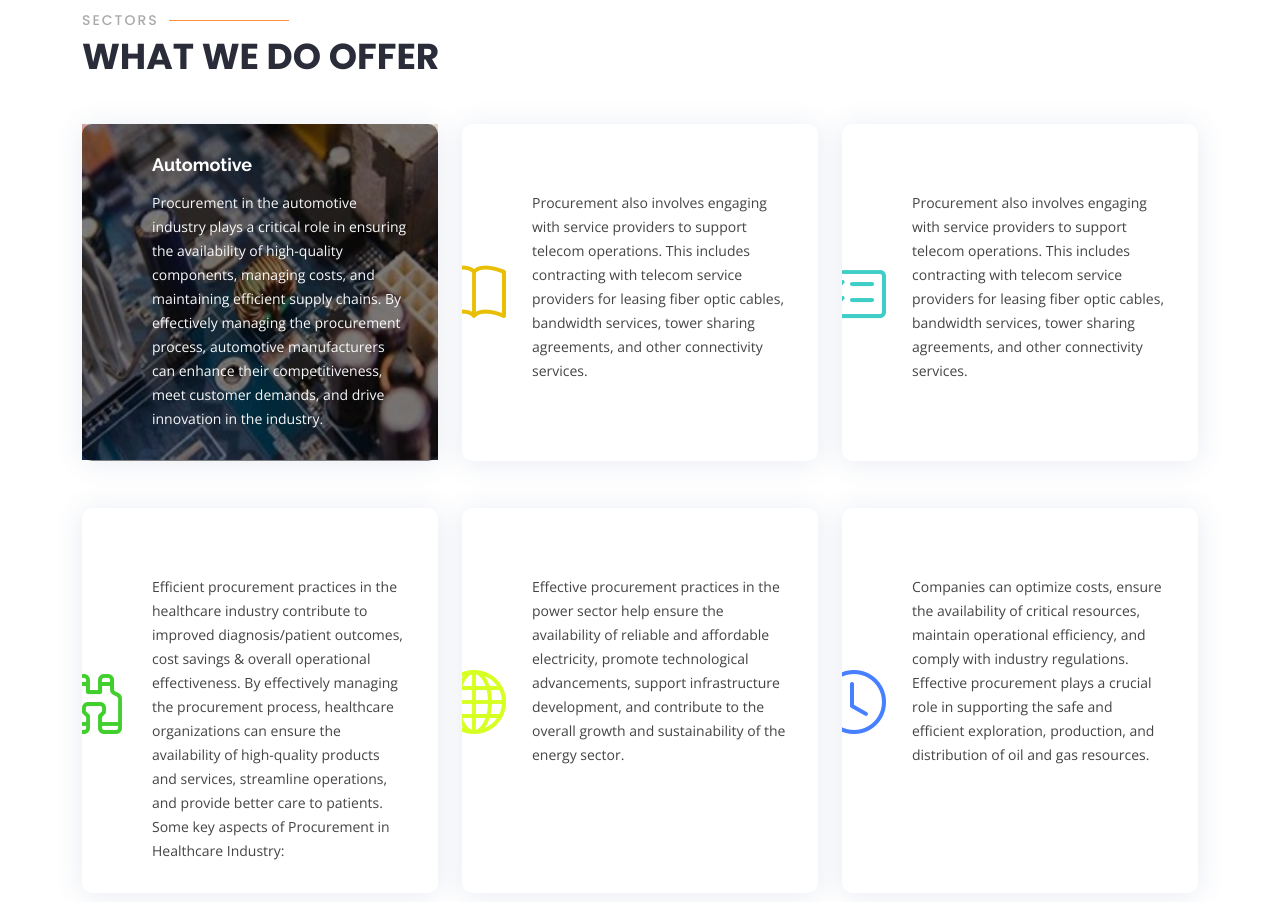
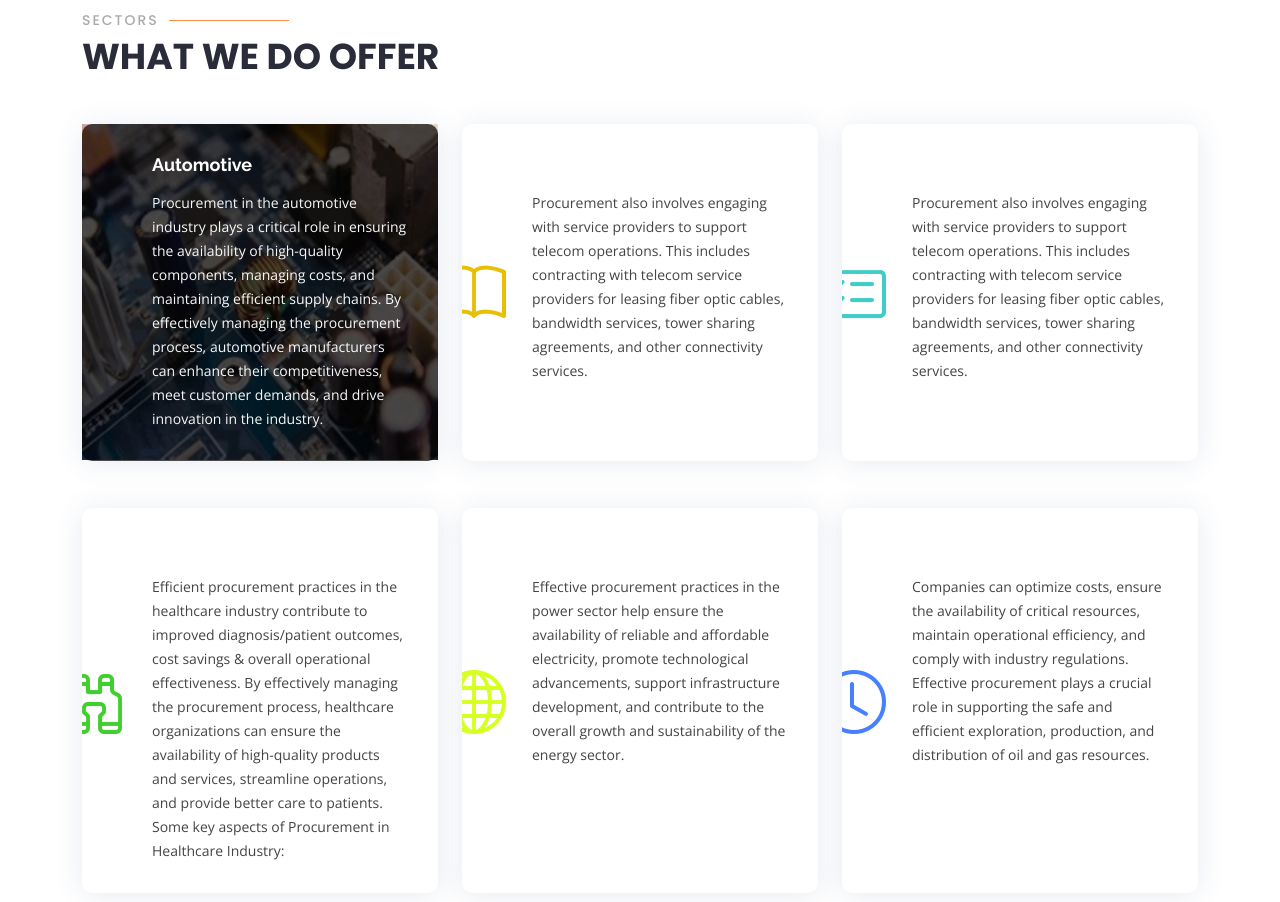
Before and after one commit to arai95219/SIGNATURE, a plain HTML site: page index.html in a window 1280 px wide. Shown: the part 5080-5982 px from the top of the page. Drawn offline with nearby package versions, Linux system fonts and the light colour scheme.

Commit message:
sectors block

```diff
--- a/assets/css/style.css
+++ b/assets/css/style.css
@@ -1592,7 +1592,7 @@ div.sector-bg-automotive::before {
 }
 
 .sector-overlay {
-  background-color:rgba(0, 0, 0, 0.5) !important;
+  background-color:rgba(0, 0, 0, 0.7) !important;
 }
 
 .title a {
```
